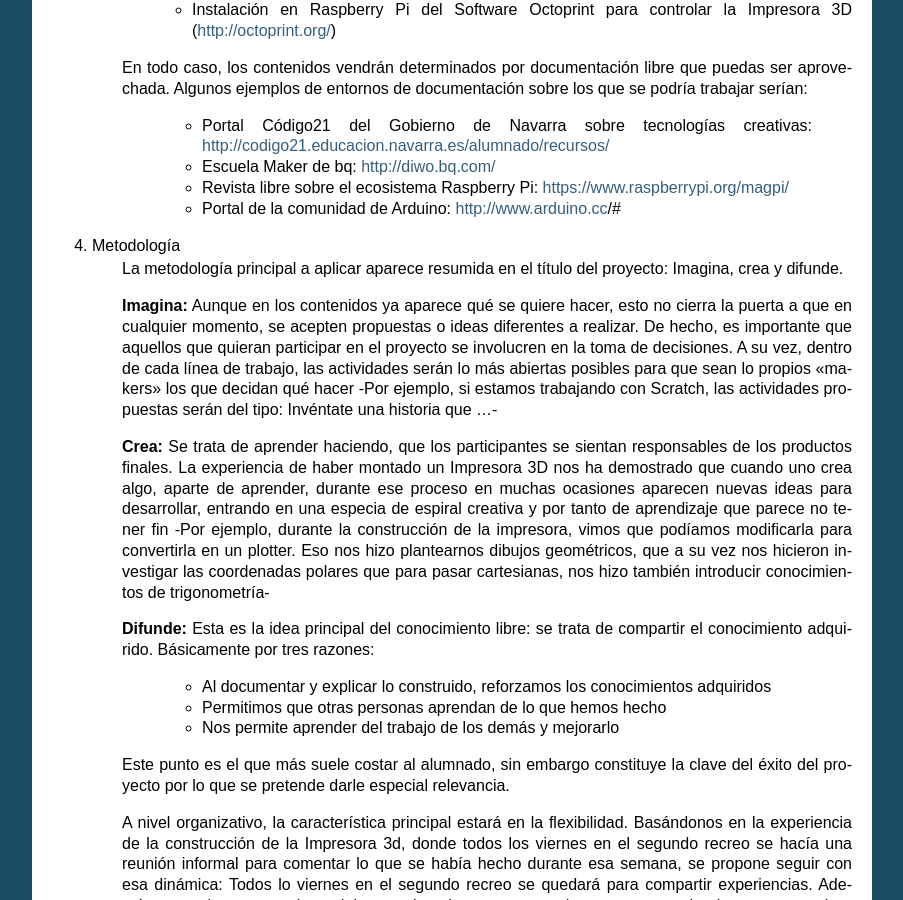
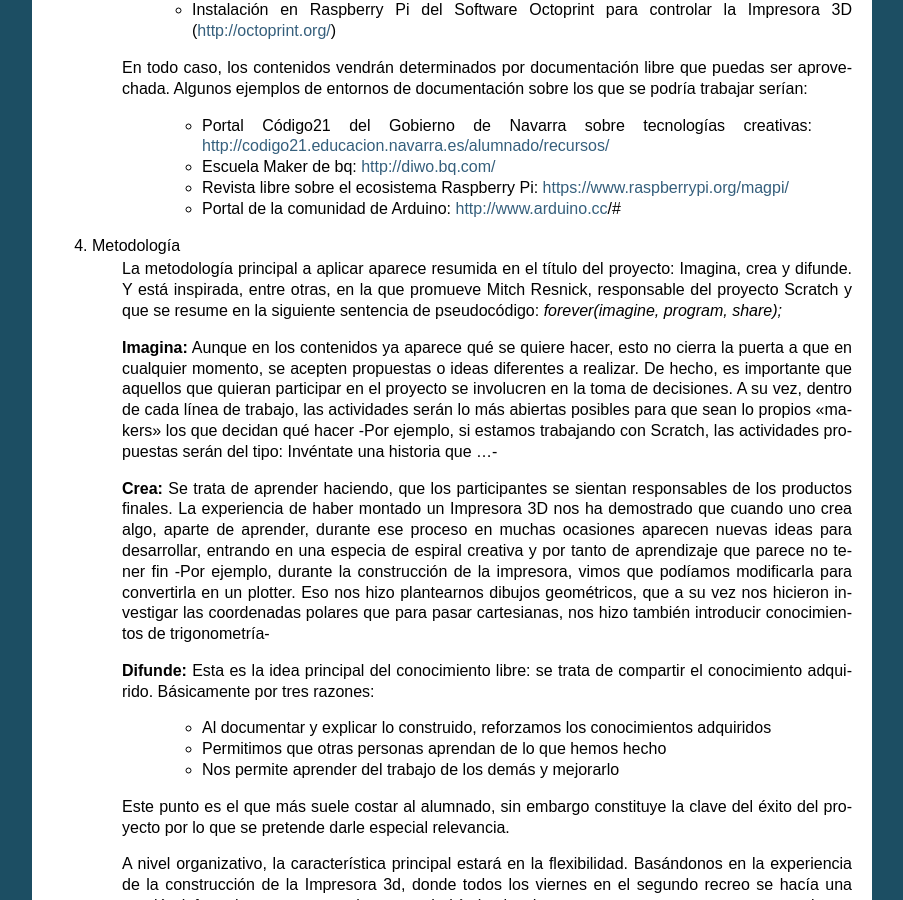
Before and after one commit to es3a10/aula_creativa, a Sphinx documentation site: the page built from docs/articulos.rst, in a window 1280 px wide and 900 px high, scrolled down 3310 px. Shown: the whole window, without its empty margins (198-1101 px from the left). Built offline with Sphinx 7.4.7, drawn with Linux system fonts in a browser that asks for light colours.

Commit message:
Update articulos.rst

```diff
--- a/docs/articulos.rst
+++ b/docs/articulos.rst
@@ -160,7 +160,10 @@ e intercambiamos las ideas, entonces ambos tendremos dos ideas" - Bernard Shaw*
 
 
 #. Metodología
-	La metodología principal a aplicar aparece resumida en el título del proyecto: Imagina, crea y difunde.
+	La metodología principal a aplicar aparece resumida en el título del proyecto: Imagina, crea y difunde. Y está
+	inspirada, entre otras, en la que promueve Mitch Resnick, responsable del proyecto Scratch y que se resume en
+	la siguiente sentencia de pseudocódigo:
+	*forever(imagine, program, share);*
 
 	**Imagina:**
 	Aunque
```
